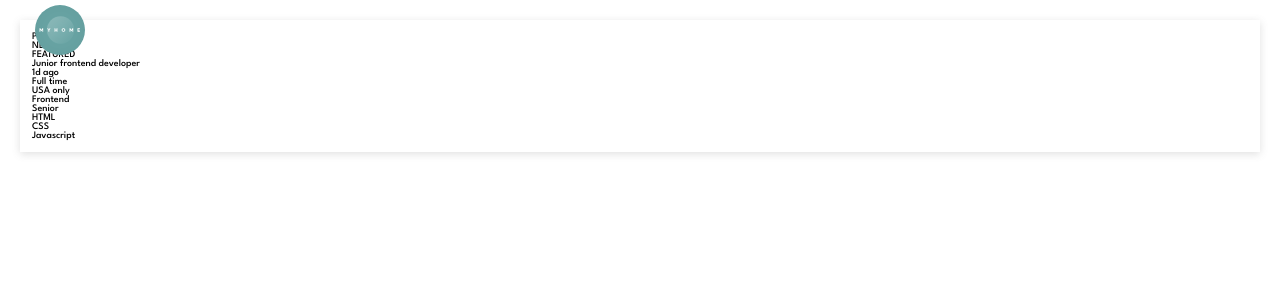
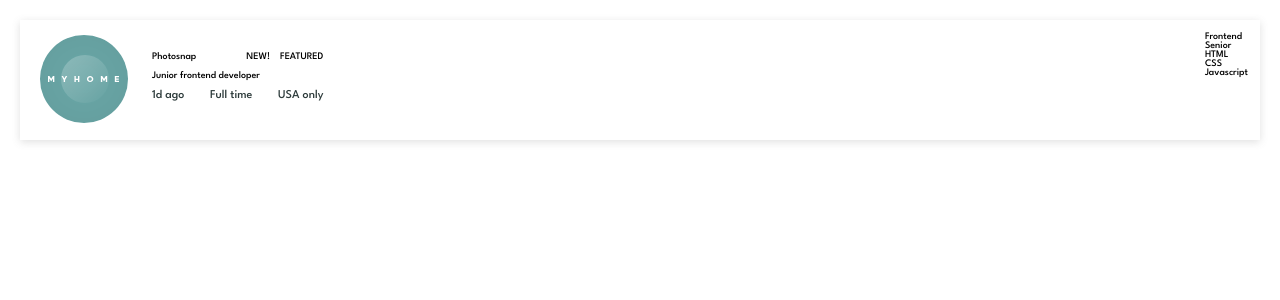
Before and after one commit to Abdallahman-habyarimana/monsters-rolodex, a React (Create React App) app in the folder client/: page / in a window 1280 px wide. Shown: the top 300 px of the page. Built offline with nearby package versions, Linux system fonts and the light colour scheme.

Commit message:
Design job card

```diff
--- a/client/src/App.css
+++ b/client/src/App.css
@@ -11,23 +11,70 @@
 
 .job__item {
     width: 100%;
+    height: 15vh;
     box-shadow: rgba(99, 99, 99, 0.2) 0px 2px 8px 0px;
     position: relative;
     padding: 12px;
     display: flex;
-    flex-direction: column;
+    justify-content: space-between;
+
 }
 
 .job__image {
     position: absolute;
-    width: 50px;
-    height: 50px;
-    top: -15px;
-    left: 15px;
+    top: 15px;
+    left:20px;
+}
+
+.job__description {
+    display: flex;
+    flex-direction: column ;
+    margin: 20px 120px;
+    gap: 10px;
+}
+
+.job__description-top {
+    display: flex;
+    align-items: center;
+}
+
+.job__description-list {
+    margin-left: 50px;
+    display: flex;
+    align-items: center;
+    justify-content: space-between;
+    gap: 10px;
+}
+
+.job__description-ul {
+    display: flex;
+    align-items: center;
+    justify-content: space-between;
+}
+
+.job__description-li {
+    font-size: 1.2rem;
+    font-weight: 500;
+    color: var(--secondary-very-dark-color);
 }
 
 @media screen and (max-width: 768px) {
     .jobs__container {
         width: 100%;
     }
+
+    .job__item {
+        flex-direction: column;
+        height: auto;
+    }
+
+    .job__image {
+        position: absolute;
+        width: 50px;
+        height: 50px;
+        top: -15px;
+        left: 15px;
+    }
+
+
 }
--- a/client/src/App.js
+++ b/client/src/App.js
@@ -13,17 +13,17 @@ const App = () => {
             <div className="job__description">
               <div className="job__description-top">
                 <span>Photosnap</span>
-                <ul className="job__description_list">
-                  <li className="job__description_item">NEW!</li>
-                  <li className="job__description_item">FEATURED</li>
+                <ul className="job__description-list">
+                  <li className="job__description-item">NEW!</li>
+                  <li className="job__description-item">FEATURED</li>
                 </ul>
               </div>
 
               <span className="job__titles">Junior frontend developer</span>
-              <ul>
-                <li>1d ago</li>
-                <li>Full time</li>
-                <li>USA only</li>
+              <ul className="job__description-ul">
+                <li className="job__description-li">1d ago</li>
+                <li className="job__description-li">Full time</li>
+                <li className="job__description-li">USA only</li>
               </ul>
             </div>
           </div>
```
